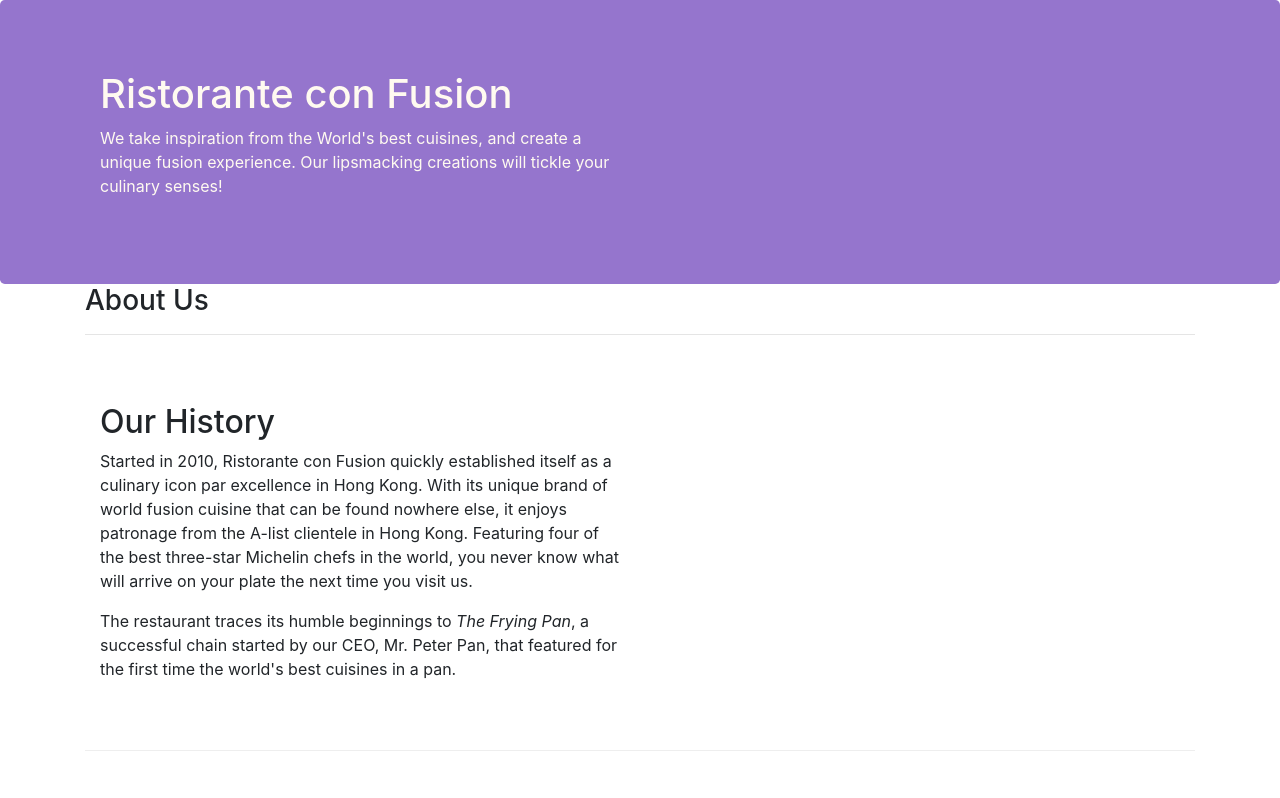
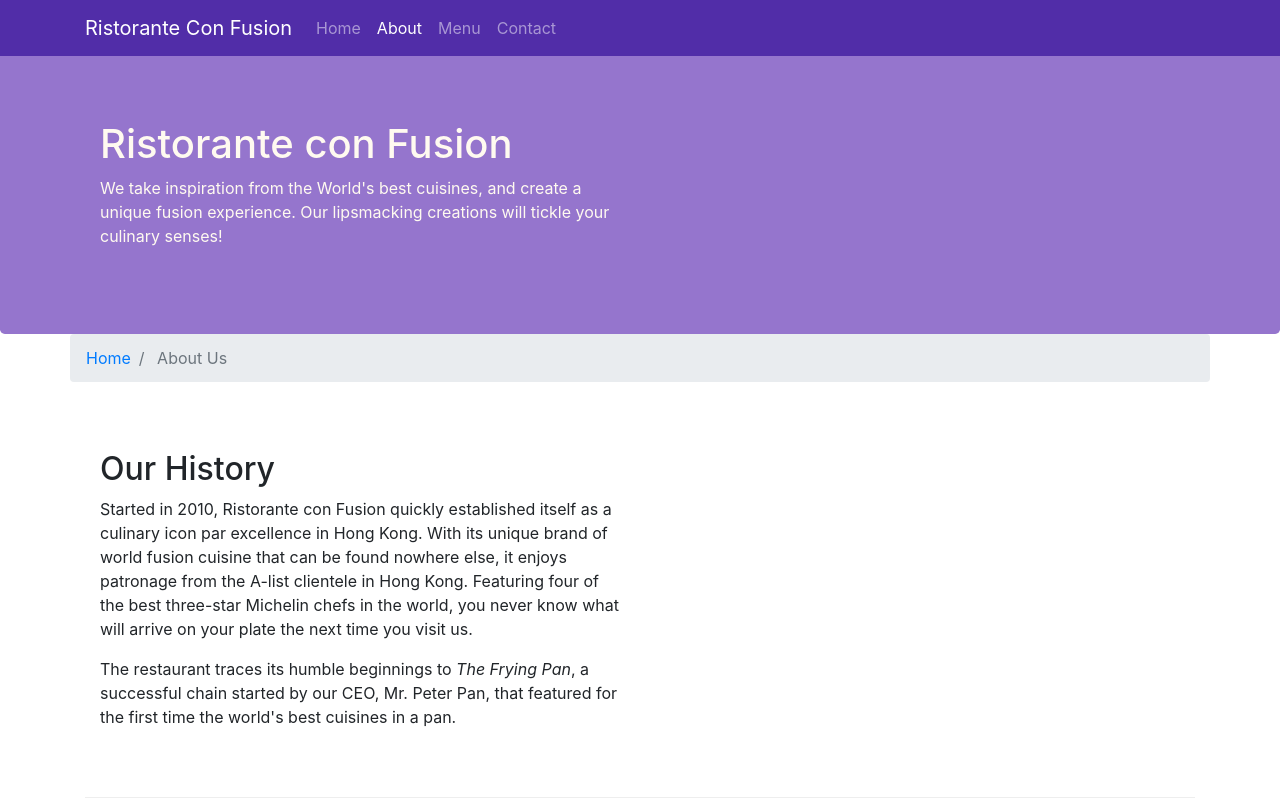
Before and after one commit to BeginnerAdi/courseraBootstrap, a website: page aboutus.html in a window 1280 px wide. Shown: the top 798 px of the page. Drawn offline with nearby package versions, Linux system fonts and the light colour scheme.

Commit message:
Navbar and Breadcrumbs

```diff
--- a/aboutus.html
+++ b/aboutus.html
@@ -13,7 +13,33 @@
 </head>
 
 <body>
+    <nav class="navbar navbar-dark navbar-expand-sm fixed-top">
+        <div class="container">
+            <button class="navbar-toggler" type="button" data-toggle="collapse" data-target="#Navbar">
+                <span class="navbar-toggler-icon"></span>
+            </button>
+            <a class="navbar-brand" href="./index.html">Ristorante Con Fusion
+            </a>
+            <div class="collapse navbar-collapse" id="Navbar">
+                <ul class="navbar-nav mr-auto">
+                    <li class="nav-item">
+                        <a class="nav-link" href="./index.html">Home</a>
+                    </li>
+                    <li class="nav-item active">
+                        <a class="nav-link" href="#">About
+                        </a>
+                    </li>
+                    <li class="nav-item">
+                        <a class="nav-link" href="#">Menu</a>
+                    </li>
+                    <li class="nav-item">
+                        <a class="nav-link" href="#">Contact</a>
+                    </li>
+                </ul>
+            </div>
 
+        </div>
+    </nav>
     <header class="jumbotron">
         <div class="container">
             <div class="row row-header">
@@ -28,11 +54,14 @@
     </header>
 
     <div class="container">
-        <div>
-            <div>
-               <h3>About Us</h3>
-               <hr>
-            </div>
+        <div class="row">
+            <ol class="col-12 breadcrumb">
+               <li class="breadcrumb-item"><a href="./index.html">Home</a></li>
+               </li>
+               <li class="breadcrumb-item active">
+                   About Us
+               </li>
+            </ol>
         </div>
 
         <div class="row row-content align-items-center">
--- a/css/style.css
+++ b/css/style.css
@@ -28,3 +28,12 @@
 	margin:0px;
 	color:#0f0f0f;
 }
+
+body{
+    padding:50px 0px 0px 0px;
+    z-index:0;
+}
+
+.navbar-dark {
+     background-color: #512DA8;
+}
```
Also changed, not shown: index.html (+26 -0 lines).
